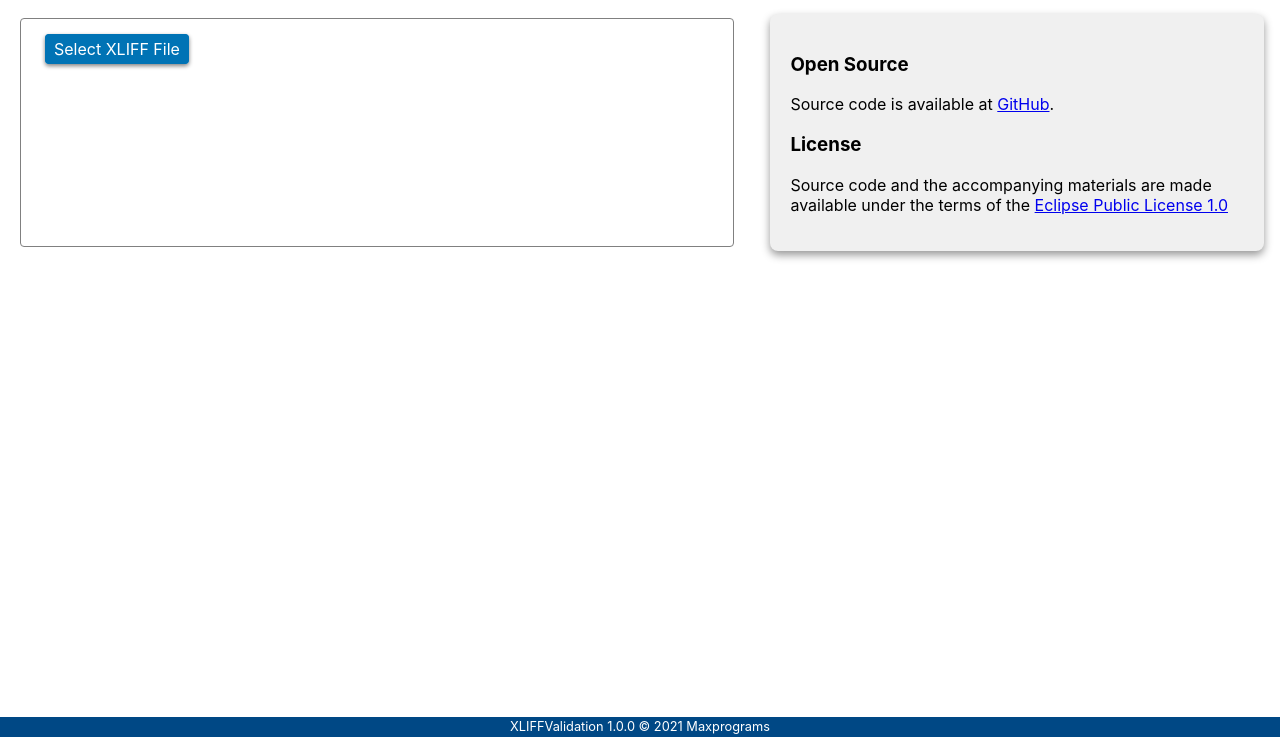
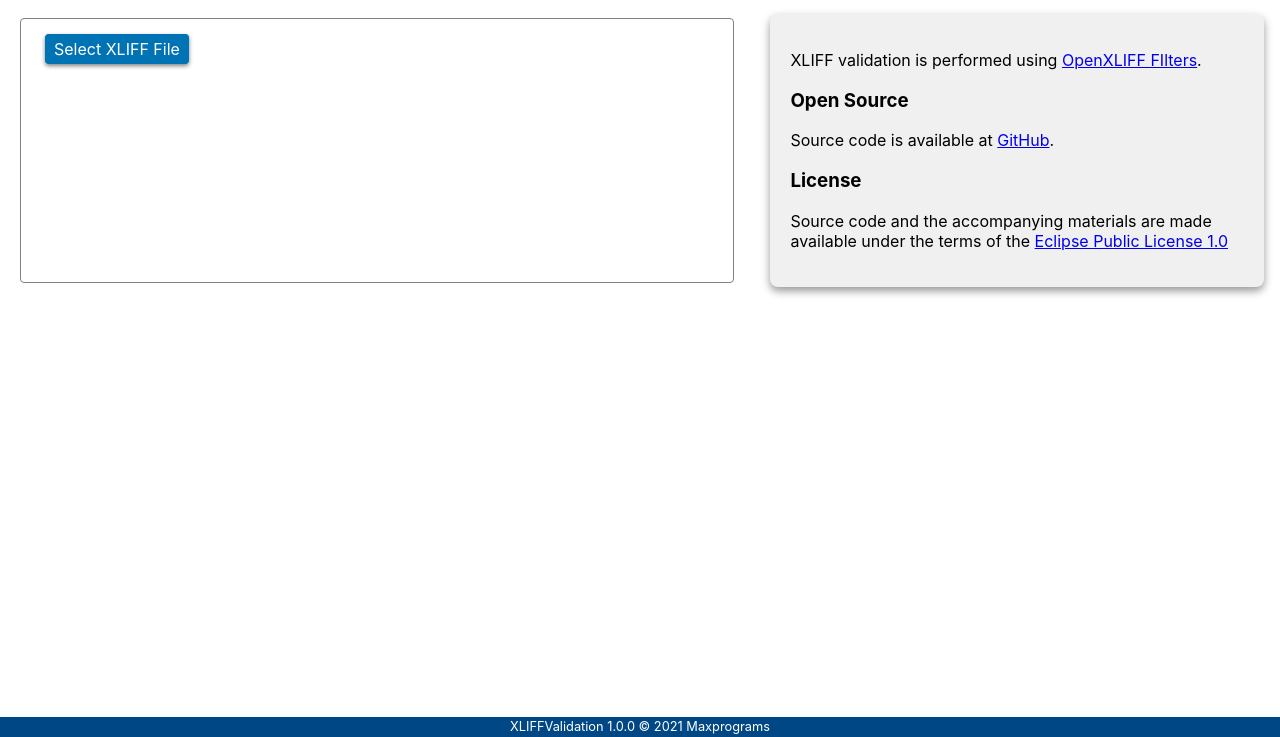
Before and after one commit to rmraya/XLIFFValidation, a website built with Parcel: page index.html in a window 1280 px wide. Shown: the part 63-800 px from the top of the page. Built offline with nearby package versions, Linux system fonts and the light colour scheme; files whose address does not match are found by name.

Commit message:
Updated OpenXLIFF

```diff
--- a/index.html
+++ b/index.html
@@ -27,6 +27,7 @@
         </div>
       </div>
       <div class="card">
+        <p>XLIFF validation is performed using <a href="https://github.com/rmraya/OpenXLIFF" target="_blank">OpenXLIFF FIlters</a>.</p>
         <h3>Open Source</h3>
         <p>Source code is available at <a href="https://github.com/rmraya/XLIFFValidation" target="_blank">GitHub</a>.
         </p>
```
Also changed, not shown: 1 other file.
